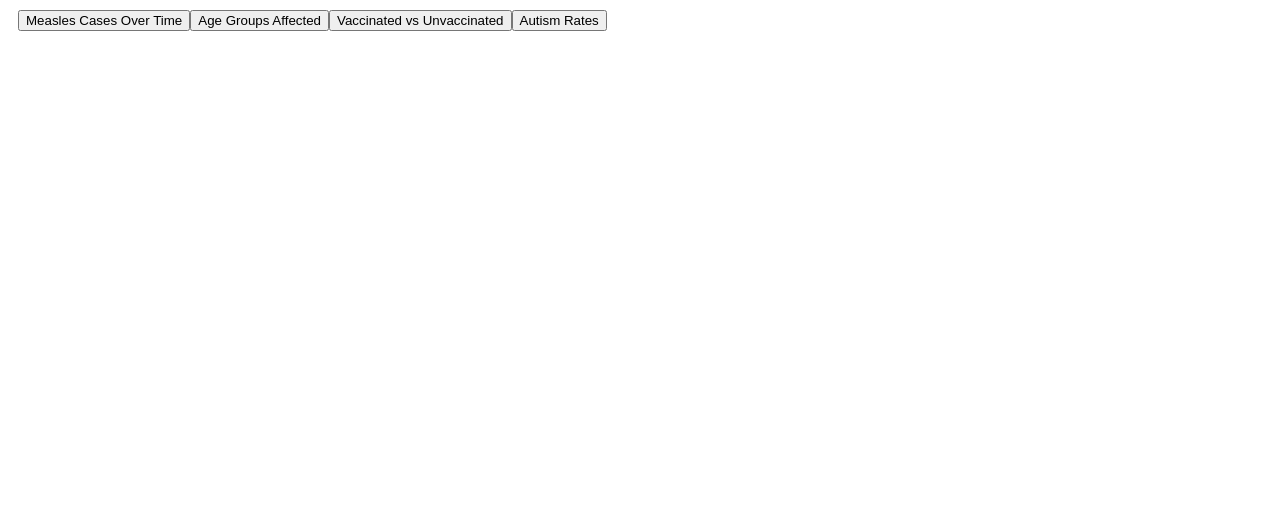
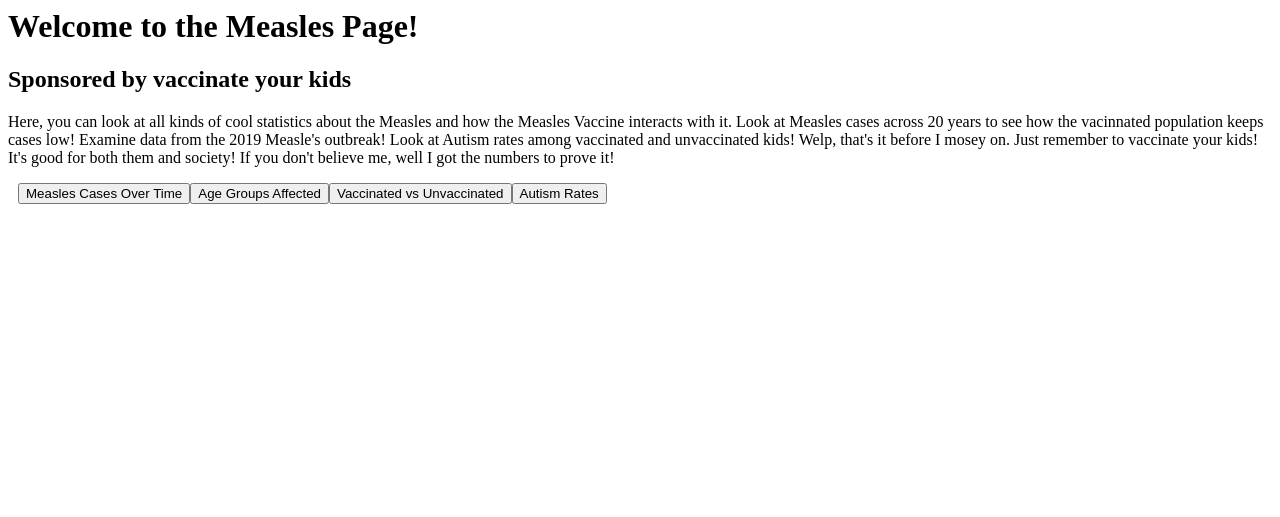
Before and after one commit to ahoward431/finalProject, a plain HTML site: page index.html in a window 1280 px wide. Drawn offline with nearby package versions, Linux system fonts and the light colour scheme.

```diff
--- a/index.html
+++ b/index.html
@@ -8,6 +8,15 @@
         }
     </style>
     <body>
+        <h1>Welcome to the Measles Page!</h1>
+        <h2>Sponsored by vaccinate your kids</h2>
+        <p>
+            Here, you can look at all kinds of cool statistics about the Measles and how the Measles Vaccine interacts with it.
+            Look at Measles cases across 20 years to see how the vacinnated population keeps cases low!
+            Examine data from the 2019 Measle's outbreak!
+            Look at Autism rates among vaccinated and unvaccinated kids!
+            Welp, that's it before I mosey on. Just remember to vaccinate your kids! It's good for both them and society! If you don't believe me, well I got the numbers to prove it!
+        </p>
         <div id="buttons"></div>
         <div><svg id="graph"></svg></div>
         <div id="extraButtons"></div>
```
